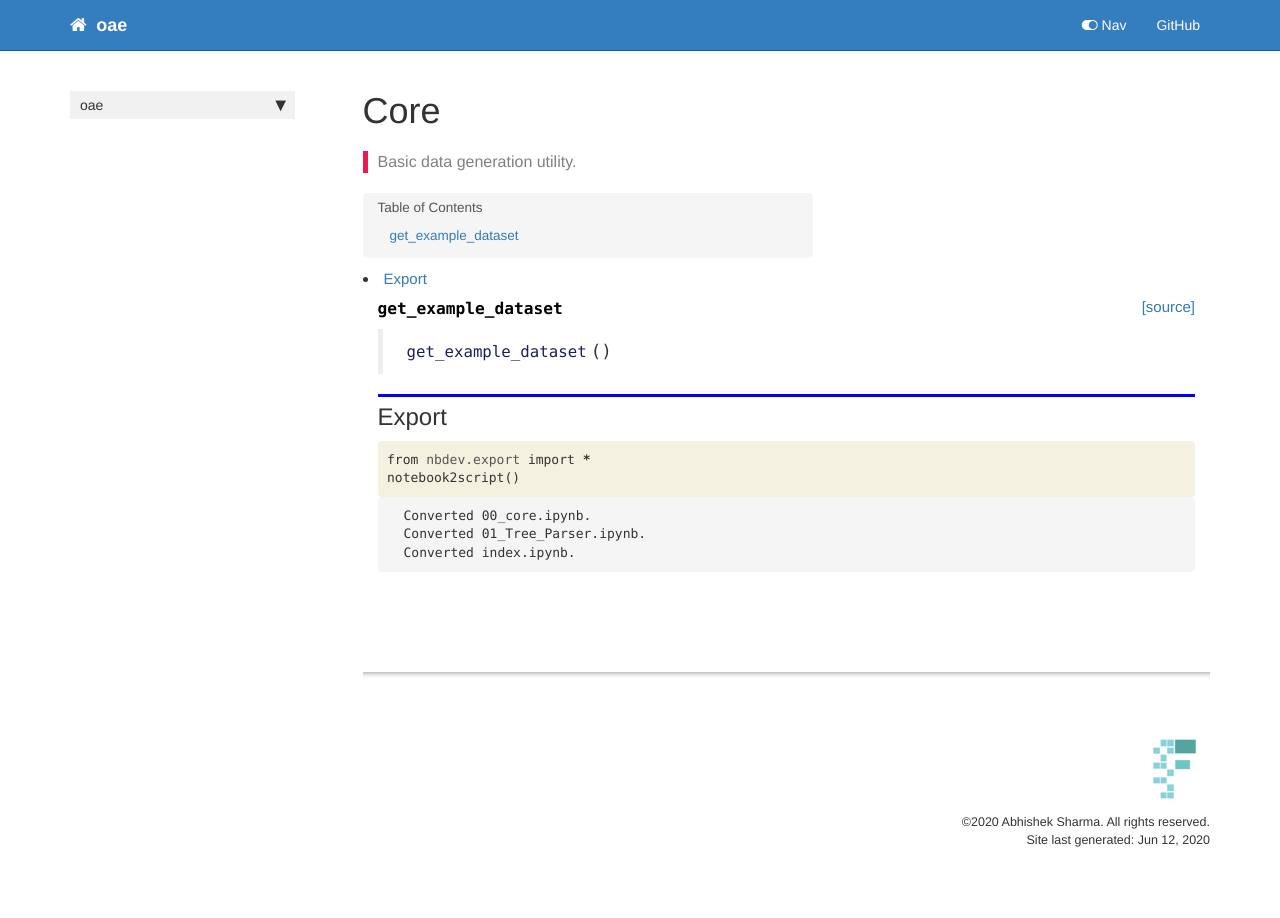
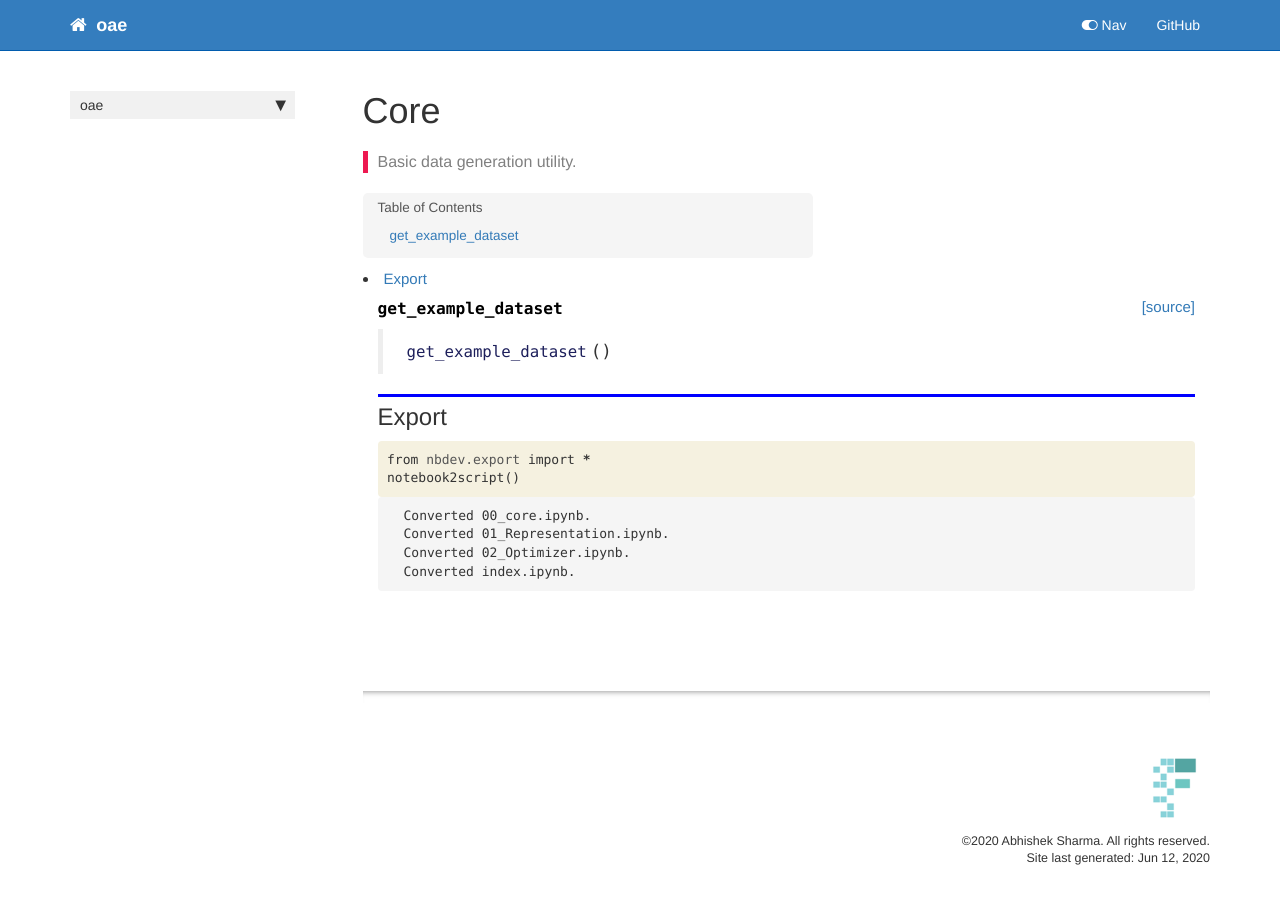
Before and after one commit to numb3r33/oae, a Jekyll site: the page built from docs/core.html, in a window 1280 px wide. Built offline with Jekyll 4.4.1, drawn with Linux system fonts in a browser that asks for light colours; nearby versions of some CDN libraries; comment, search, counter and statistics services are not loaded.

```diff
--- a/docs/core.html
+++ b/docs/core.html
@@ -100,7 +100,8 @@
 
 <div class="output_subarea output_stream output_stdout output_text">
 <pre>Converted 00_core.ipynb.
-Converted 01_Tree_Parser.ipynb.
+Converted 01_Representation.ipynb.
+Converted 02_Optimizer.ipynb.
 Converted index.ipynb.
 </pre>
 </div>
```
Also changed, not shown: 1 other file.
